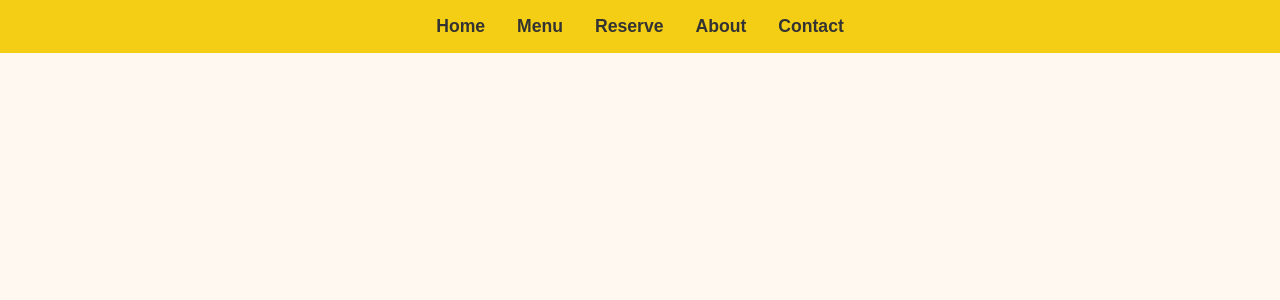
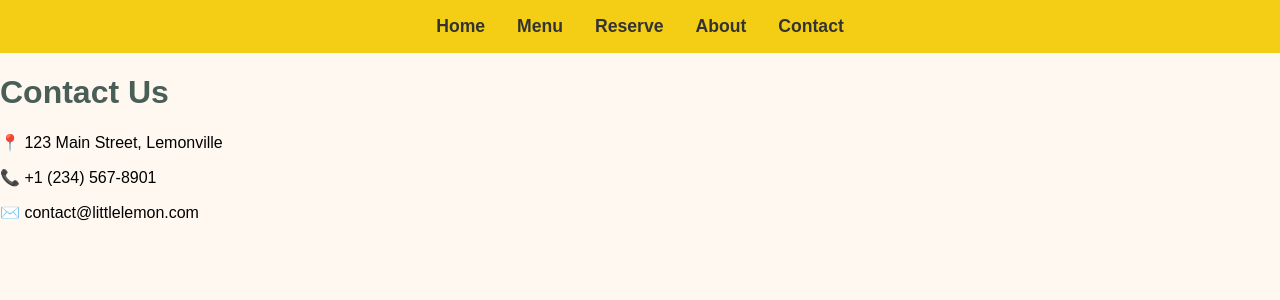
Before and after one commit to YuliyaShev/little-lemon-capstone, a React (Create React App) app: page /contact in a window 1280 px wide. Shown: the top 300 px of the page. Built offline with nearby package versions, Linux system fonts and the light colour scheme.

Commit message:
Add ContactPage and update routing in App.js

```diff
--- a/src/App.js
+++ b/src/App.js
@@ -1,10 +1,11 @@
-import "./App.css";
-
 import React from "react";
 import { Routes, Route } from "react-router-dom";
 import Nav from "./Nav";
 import HomePage from "./HomePage";
 import BookingPage from "./BookingPage";
+import ContactPage from "./ContactPage"; // Import ContactPage here
+
+import "./App.css";
 
 function App() {
   return (
@@ -13,6 +14,8 @@ function App() {
       <Routes>
         <Route path="/" element={<HomePage />} />
         <Route path="/booking" element={<BookingPage />} />
+        <Route path="/contact" element={<ContactPage />} />{" "}
+        {/* Add route here */}
       </Routes>
     </>
   );
--- /dev/null
+++ b/src/ContactPage.js
@@ -0,0 +1,15 @@
+// src/ContactPage.js
+import React from "react";
+
+function ContactPage() {
+  return (
+    <div>
+      <h1>Contact Us</h1>
+      <p>📍 123 Main Street, Lemonville</p>
+      <p>📞 +1 (234) 567-8901</p>
+      <p>✉️ contact@littlelemon.com</p>
+    </div>
+  );
+}
+
+export default ContactPage;
```
